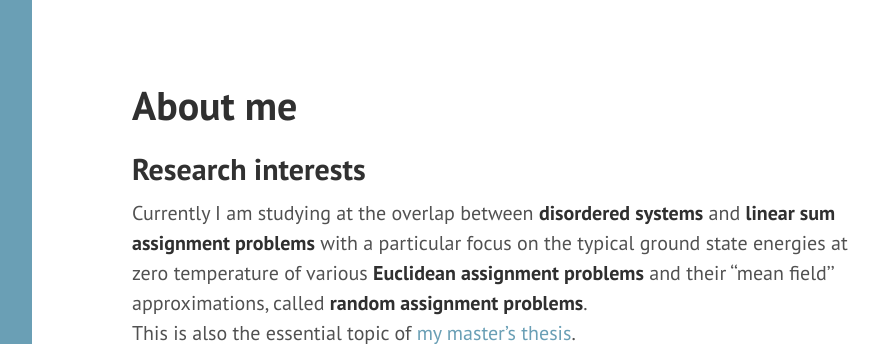
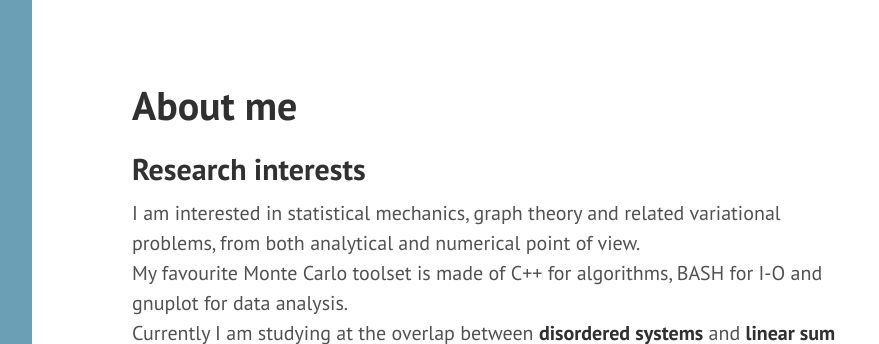
Before and after one commit to matteodachille/matteodachille.github.io, a Jekyll site: the page built from about.md, in a window 1280 px wide and 1368 px high, cut to the strip 0-344 px from the top of the window. Shown: the whole strip, without its empty margins (328-1207 px from the left). Built offline with Jekyll 4.4.1, drawn with Linux system fonts in a browser that asks for light colours; nearby versions of some CDN libraries; some web fonts are replaced.

Commit message:
Modified research interests (added general intro)

```diff
--- a/about.md
+++ b/about.md
@@ -7,7 +7,8 @@ title: About me
 
 ## Research interests
 
-
+I am interested in statistical mechanics, graph theory and related variational problems, from both analytical and numerical point of view.
+My favourite Monte Carlo toolset is made of C++ for algorithms, BASH for I-O and gnuplot for data analysis.
 Currently I am studying at the overlap between **disordered systems** and **linear sum assignment problems** with a particular focus on the typical ground state energies at zero temperature of various **Euclidean assignment problems** and their ''mean field'' approximations, called **random assignment problems**.
 This is also the essential topic of [my master's thesis](downloads/masterthesis.pdf){:target="_blank"}.
 
```
